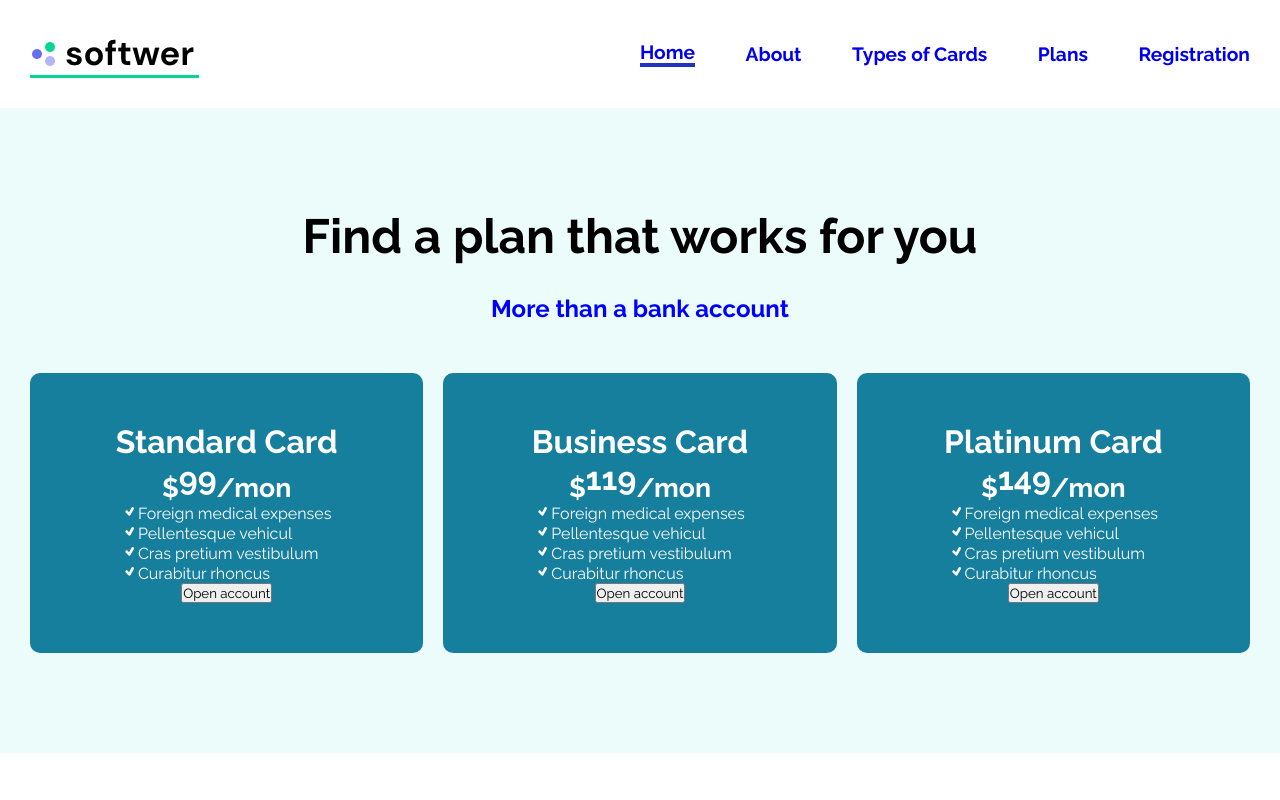
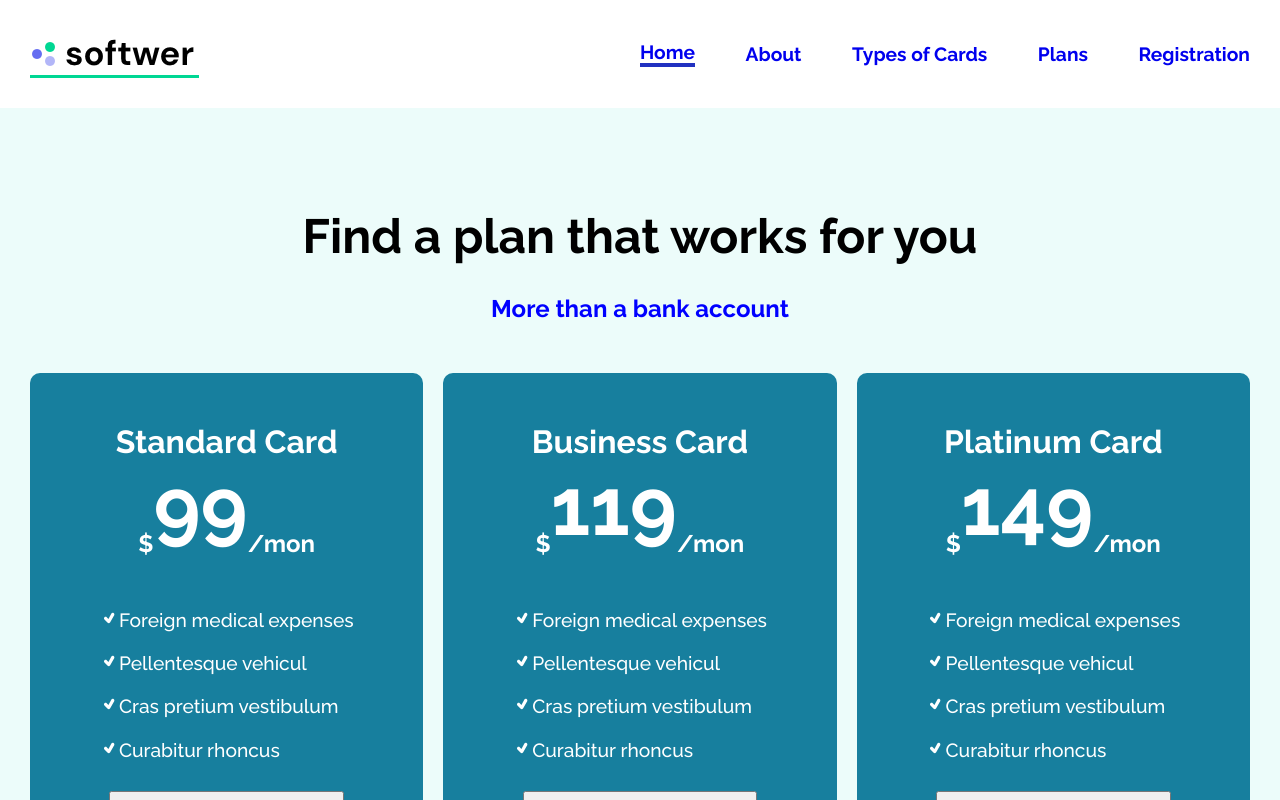
Before and after one commit to Trend20/Softwer, a React (Create React App) app: page /plans in a window 1280 px wide. Shown: the top 800 px of the page. Built offline with nearby package versions, Linux system fonts and the light colour scheme.

Commit message:
fixing platinum plan section

```diff
--- a/src/components/pages/Plans/Plans.css
+++ b/src/components/pages/Plans/Plans.css
@@ -56,3 +56,31 @@
 .price-card h3{
     font-size: 2rem;
 }
+
+.price-card h1{
+    font-size: 5rem;
+}
+
+.price-card h1 sub{
+    font-size: 1.5rem;
+}
+
+.price-list{
+    display: flex;
+    flex-direction: column;
+    margin-top: 30px;
+}
+
+.price-list p{
+    margin-top: 20px;
+    font-size: 1.2rem;
+    font-weight: 500;
+}
+
+.price-card button{
+    margin-top: 30px;
+    padding: 30px;
+    width: 80%;
+    cursor: pointer;
+    font-weight: 700;
+}
```
